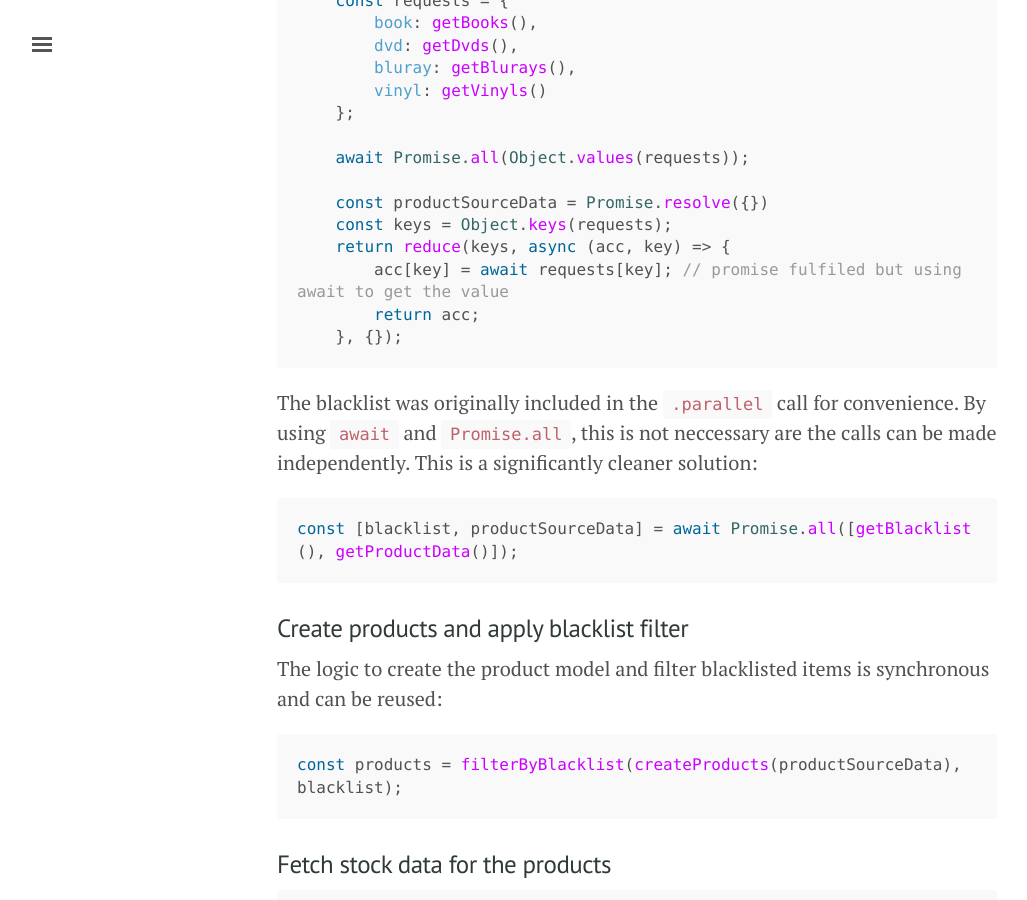
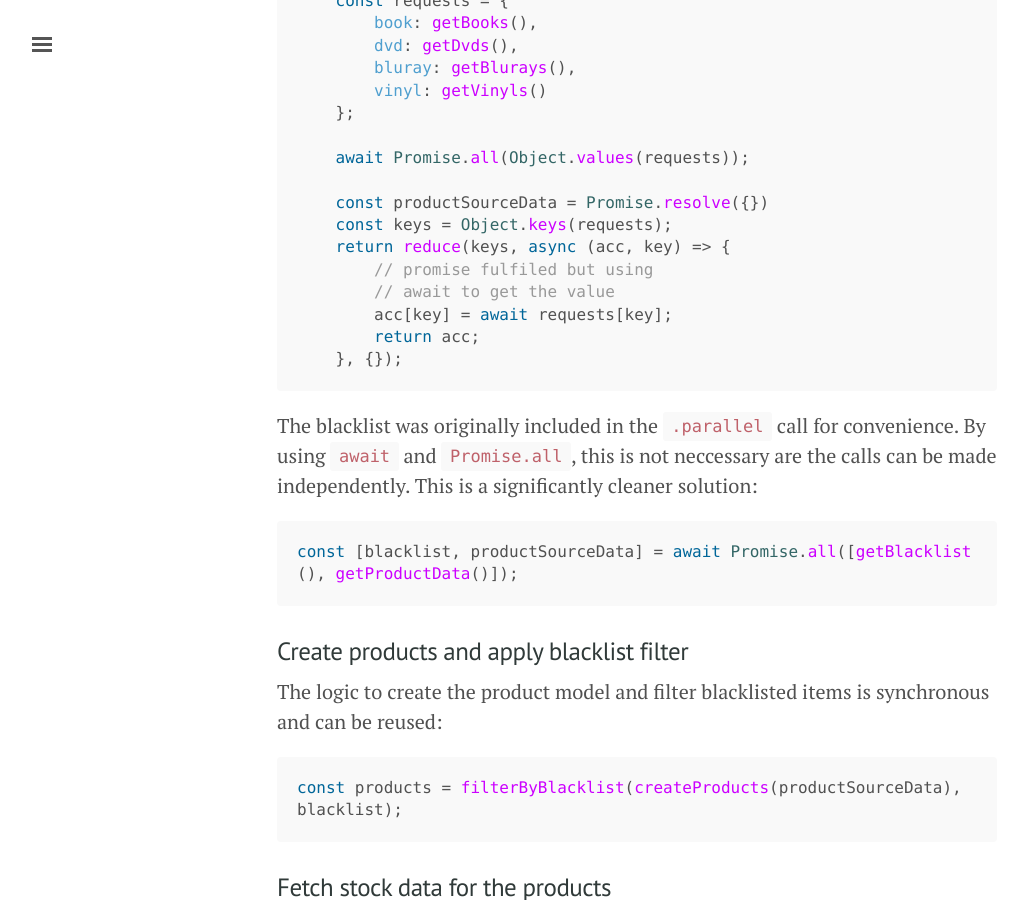
Before and after one commit to refactoring-by-example/refactoringbyexample.com, a Jekyll site: the page built from _posts/2018-03-22-moving-on-from-callbacks.md, in a window 1280 px wide and 900 px high, scrolled down 5246 px. Shown: the whole window, without its empty margins (3-1030 px from the left). Built offline with Jekyll 4.4.1, drawn with Linux system fonts in a browser that asks for light colours; comment, search, counter and statistics services are not loaded.

````diff
--- a/_posts/2018-03-22-moving-on-from-callbacks.md
+++ b/_posts/2018-03-22-moving-on-from-callbacks.md
@@ -174,7 +174,9 @@ async function getProductData() {
     const productSourceData = Promise.resolve({})
     const keys = Object.keys(requests);
     return reduce(keys, async (acc, key) => {
-        acc[key] = await requests[key]; // promise fulfiled but using await to get the value
+        // promise fulfiled but using
+        // await to get the value
+        acc[key] = await requests[key];
         return acc;
     }, {});
 ```
````
